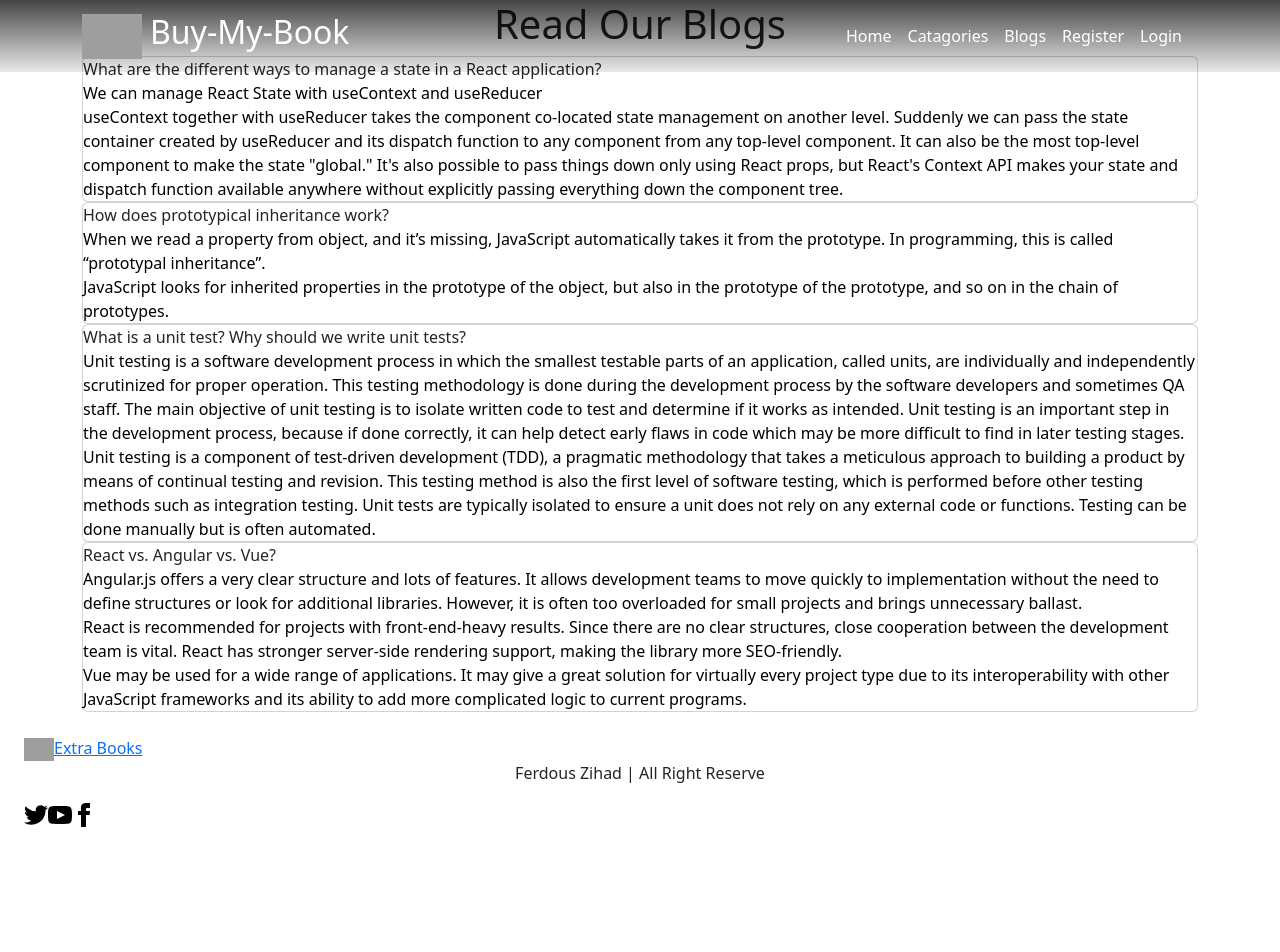
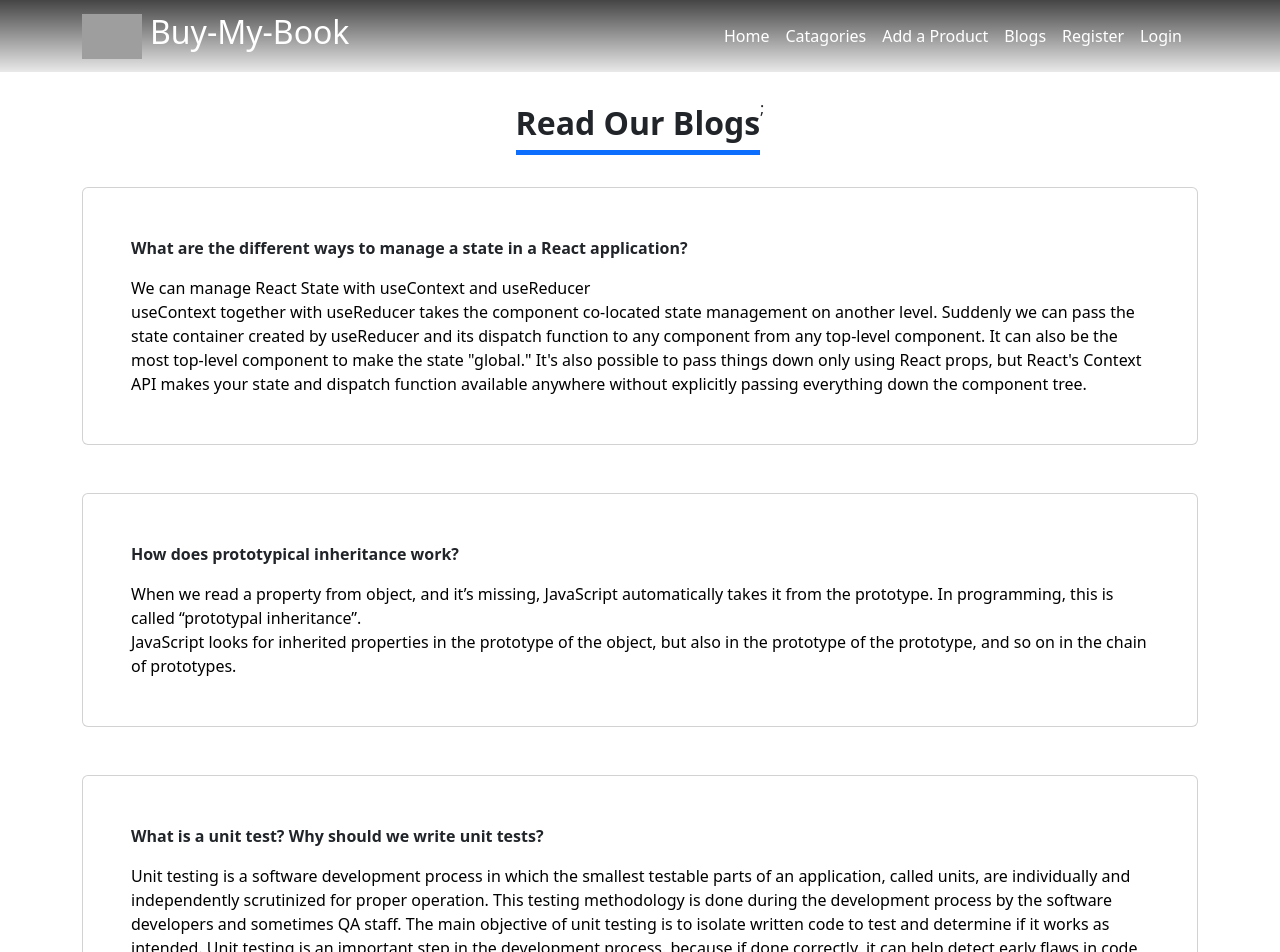
Before and after one commit to ferdouszihad/Buy-my-extra-book-client, a React (Create React App) app: page /blog in a window 1280 px wide. Shown: the top 952 px of the page. Before the commit the page ends 851 px from the top, so only its background shows below. Built offline with nearby package versions, Linux system fonts and the light colour scheme; grey boxes are pictures that could not be loaded.

Commit message:
Firebase integrated

```diff
--- a/package.json
+++ b/package.json
@@ -7,6 +7,7 @@
     "@testing-library/react": "^13.4.0",
     "@testing-library/user-event": "^13.5.0",
     "bootstrap": "^5.2.3",
+    "firebase": "^9.14.0",
     "react": "^18.2.0",
     "react-bootstrap": "^2.6.0",
     "react-count-up": "^1.0.0",
--- a/src/App.css
+++ b/src/App.css
@@ -7,7 +7,7 @@
 .bg-nav{
     background-image: linear-gradient(to bottom, rgba(0, 0, 0, 0.731) , rgba(0, 0, 0, 0.087));
 }
-#navbar a{
+#navbar a , footer a{
     text-decoration: none !important;
     color:#fff !important;
 }
--- a/src/pages/AddProduct/AddProduct.js
+++ b/src/pages/AddProduct/AddProduct.js
@@ -1,11 +1,11 @@
 import React from "react";
+import Title from "../shared/Title";
 
 const AddProduct = () => {
   return (
-    <div>
-      <h3 className="text-4xl py-3 border-b-4 border-fuchsia-700">
-        Add A Product
-      </h3>
+    <div className="mt-5 pt-5">
+      <Title>Add A PRODUCT</Title>
+      <div className="container form-container"></div>
     </div>
   );
 };
--- a/src/pages/Blog/Blog.js
+++ b/src/pages/Blog/Blog.js
@@ -1,14 +1,13 @@
 import React from "react";
+import Title from "../shared/Title";
 
 const Blog = () => {
   return (
-    <div className="container mx-auto md:px-10 lg:px-20 py-20">
-      <h1 className="text-3xl text-center pb-10 uppercase font-semibold">
-        Read Our Blogs
-      </h1>
-      <div className="flex flex-col w-full flex-wrap min-h-screen">
-        <div className="grid  card bg-base-100 rounded-box mb-10 place-items-center">
-          <div className="question text-xl font-medium mb-8">
+    <div className="container mt-5 pt-5">
+      <Title>Read Our Blogs</Title>
+      <div className="">
+        <div className="card mb-5 mt-4  p-5">
+          <div className="question fw-semibold mb-3 ">
             What are the different ways to manage a state in a React
             application?
           </div>
@@ -25,8 +24,8 @@ const Blog = () => {
           </div>
         </div>
         <div className="divider"></div>
-        <div className="grid  card bg-base-100 rounded-box mb-10 place-items-center">
-          <div className="question text-xl font-medium mb-8">
+        <div className="card mb-5 p-5">
+          <div className="question fw-semibold mb-3 ">
             How does prototypical inheritance work?
           </div>
           <div className="answer text-black">
@@ -39,8 +38,8 @@ const Blog = () => {
           </div>
         </div>
         <div className="divider"></div>
-        <div className="grid  card bg-base-100 rounded-box mb-10 place-items-center">
-          <div className="question text-xl font-medium mb-8">
+        <div className="card mb-5 p-5">
+          <div className="question fw-semibold mb-3 ">
             What is a unit test? Why should we write unit tests?
           </div>
           <div className="answer text-black">
@@ -64,8 +63,8 @@ const Blog = () => {
           </div>
         </div>
         <div className="divider"></div>
-        <div className="grid  card bg-base-100 rounded-box mb-10 place-items-center">
-          <div className="question text-xl font-medium mb-8">
+        <div className="card mb-5 p-5">
+          <div className="question fw-semibold mb-3 ">
             React vs. Angular vs. Vue?
           </div>
           <div className="answer text-black">
--- a/src/pages/Error404.js
+++ b/src/pages/Error404.js
@@ -2,7 +2,7 @@ import React from "react";
 
 const Error404 = () => {
   return (
-    <div className="py-10 text-center">
+    <div className="mt-5 pt-5 text-center">
       <h2 className="text-bue-500 text-4xl">NO PAGE FOUND</h2>
       <img
         src="https://cdn.dribbble.com/users/962778/screenshots/4107007/search_states.gif"
--- a/src/pages/shared/Footer/Footer.js
+++ b/src/pages/shared/Footer/Footer.js
@@ -2,66 +2,19 @@ import React from "react";
 import { Link } from "react-router-dom";
 
 const Footer = () => {
+  const logo =
+    "https://cdn0.iconfinder.com/data/icons/library-9/64/Search-book-find-education-school-library-magnifier-256.png";
   return (
-    <footer className="p-4 bg-neutral text-neutral-content  space-y-4">
-      <div className="flex items-center justify-center">
-        <Link to="/" className="font-bold text-2xl flex gap-1 items-center">
-          <img
-            src="https://cdn0.iconfinder.com/data/icons/elementary-school-solid-education-is-growth/512/Book-256.png"
-            alt=""
-            width="30px"
-          />
-          Extra Books
-        </Link>
-      </div>
-      <p className="text-center">Ferdous Zihad | All Right Reserve</p>
-      <div className="flex mt-10 justify-center gap-6">
-        <a
-          href="https://twitter.com/ferdouszihad09"
-          rel="noreferrer"
-          target="_blank"
-        >
-          <svg
-            xmlns="http://www.w3.org/2000/svg"
-            width="24"
-            height="24"
-            viewBox="0 0 24 24"
-            className="fill-current"
-          >
-            <path d="M24 4.557c-.883.392-1.832.656-2.828.775 1.017-.609 1.798-1.574 2.165-2.724-.951.564-2.005.974-3.127 1.195-.897-.957-2.178-1.555-3.594-1.555-3.179 0-5.515 2.966-4.797 6.045-4.091-.205-7.719-2.165-10.148-5.144-1.29 2.213-.669 5.108 1.523 6.574-.806-.026-1.566-.247-2.229-.616-.054 2.281 1.581 4.415 3.949 4.89-.693.188-1.452.232-2.224.084.626 1.956 2.444 3.379 4.6 3.419-2.07 1.623-4.678 2.348-7.29 2.04 2.179 1.397 4.768 2.212 7.548 2.212 9.142 0 14.307-7.721 13.995-14.646.962-.695 1.797-1.562 2.457-2.549z"></path>
-          </svg>
-        </a>
-        <a
-          href="https://youtube.com/ferdouszihad.09"
-          rel="noreferrer"
-          target="_blank"
-        >
-          <svg
-            xmlns="http://www.w3.org/2000/svg"
-            width="24"
-            height="24"
-            viewBox="0 0 24 24"
-            className="fill-current"
-          >
-            <path d="M19.615 3.184c-3.604-.246-11.631-.245-15.23 0-3.897.266-4.356 2.62-4.385 8.816.029 6.185.484 8.549 4.385 8.816 3.6.245 11.626.246 15.23 0 3.897-.266 4.356-2.62 4.385-8.816-.029-6.185-.484-8.549-4.385-8.816zm-10.615 12.816v-8l8 3.993-8 4.007z"></path>
-          </svg>
-        </a>
-        <a
-          href="https://facebook.com/ferdouszihad.09"
-          rel="noreferrer"
-          target="_blank"
-        >
-          <svg
-            xmlns="http://www.w3.org/2000/svg"
-            width="24"
-            height="24"
-            viewBox="0 0 24 24"
-            className="fill-current"
-          >
-            <path d="M9 8h-3v4h3v12h5v-12h3.642l.358-4h-4v-1.667c0-.955.192-1.333 1.115-1.333h2.885v-5h-3.808c-3.596 0-5.192 1.583-5.192 4.615v3.385z"></path>
-          </svg>
-        </a>
-      </div>
+    <footer className="py-2 bg-dark text-light text-center">
+      <Link
+        to="/home"
+        className="d-flex gap-2 justify-content-center align-items-center"
+      >
+        <img src={logo} alt="" width="60px" />
+        <h2>Buy-My-Book</h2>
+      </Link>
+      <hr />
+      <p>Ferdous Zihad || All right reserved</p>
     </footer>
   );
 };
--- a/src/pages/shared/Header/Header.js
+++ b/src/pages/shared/Header/Header.js
@@ -34,6 +34,7 @@ const Header = () => {
               <Nav className="justify-content-end flex-grow-1 pe-3 gap-3">
                 <Link to="/home">Home</Link>
                 <Link to="/Catagories">Catagories</Link>
+                <Link to="/add-product">Add a Product</Link>
                 <Link to="/blog">Blogs</Link>
                 <Link to="/register">Register</Link>
                 <Link to="/login">Login</Link>
--- a/src/routes/mainroutes.js
+++ b/src/routes/mainroutes.js
@@ -1,5 +1,6 @@
 import { createBrowserRouter } from "react-router-dom";
 import LayoutMain from "../layouts/LayoutMain";
+import AddProduct from "../pages/AddProduct/AddProduct";
 import Blog from "../pages/Blog/Blog";
 import Error404 from "../pages/Error404";
 import Home from "../pages/Home/Home";
@@ -21,6 +22,11 @@ const router = createBrowserRouter([
         path: "blog",
         element: <Blog></Blog>,
       },
+
+      {
+        path: "add-product",
+        element: <AddProduct></AddProduct>,
+      },
       {
         path: "*",
         element: <Error404></Error404>,
```
Also changed, not shown: src/firebase/firebase.config.js (added, +19 -0 lines), 1 other file (tests, documents, lock files or other folders).
